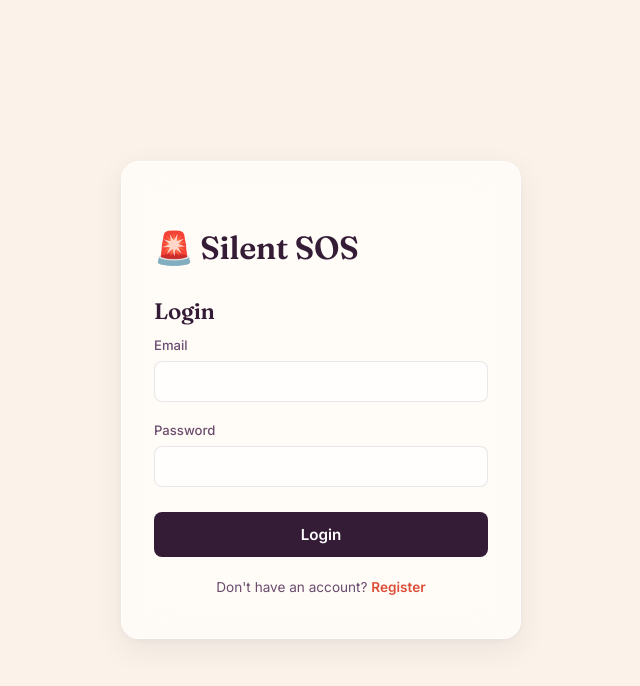
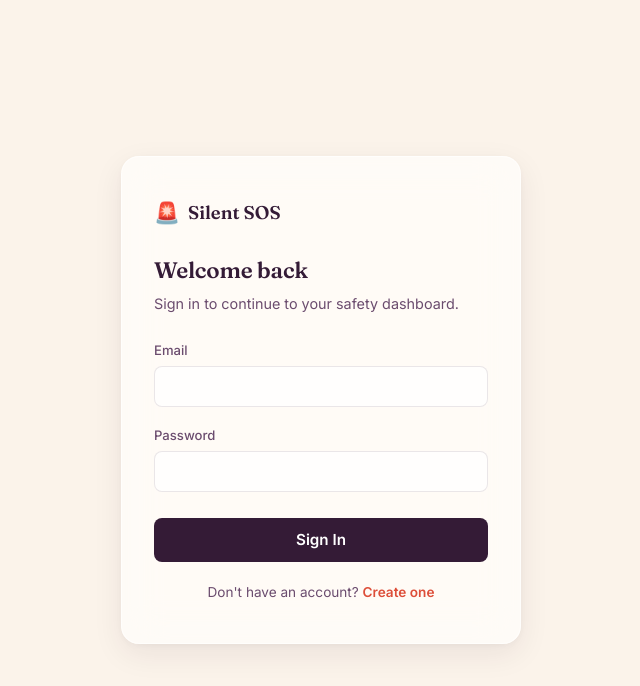
Before and after one commit to ayushsingh01894/SOS-WebSite, a React (Vite) app in the folder client/: page /login in a window 1280 px wide. Shown: the top 686 px of the page, without its empty margins (319-959 px from the left). Built offline with nearby package versions, Linux system fonts and the light colour scheme; no server answers.

Commit message:
Update login page

```diff
--- a/client/src/pages/Login.jsx
+++ b/client/src/pages/Login.jsx
@@ -18,10 +18,6 @@ export default function Login() {
       await login(email, password);
       navigate('/dashboard');
     } catch (err) {
-      if (err.response?.data?.needsVerification) {
-        navigate('/verify-otp', { state: { email: err.response.data.email } });
-        return;
-      }
       setError(err.response?.data?.message || 'Unable to connect to the server.');
     } finally {
       setLoading(false);
@@ -31,8 +27,12 @@ export default function Login() {
   return (
     <div className="auth-page">
       <form className="auth-form" onSubmit={handleSubmit}>
-        <h1>🚨 Silent SOS</h1>
-        <h2>Login</h2>
+        <div className="auth-brand">
+          <span className="auth-brand-icon">🚨</span>
+          <span className="auth-brand-name">Silent SOS</span>
+        </div>
+        <h2>Welcome back</h2>
+        <p className="auth-subtitle">Sign in to continue to your safety dashboard.</p>
         {error && <p className="form-error">{error}</p>}
         <label>
           Email
@@ -48,10 +48,10 @@ export default function Login() {
           />
         </label>
         <button type="submit" disabled={loading}>
-          {loading ? 'Logging in...' : 'Login'}
+          {loading ? 'Signing in...' : 'Sign In'}
         </button>
         <p className="auth-switch">
-          Don't have an account? <Link to="/register">Register</Link>
+          Don't have an account? <Link to="/register">Create one</Link>
         </p>
       </form>
     </div>
```
